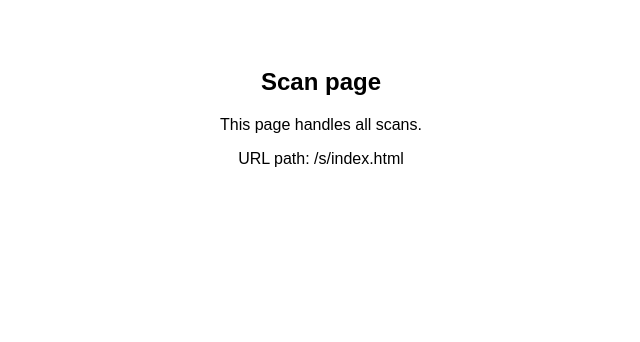
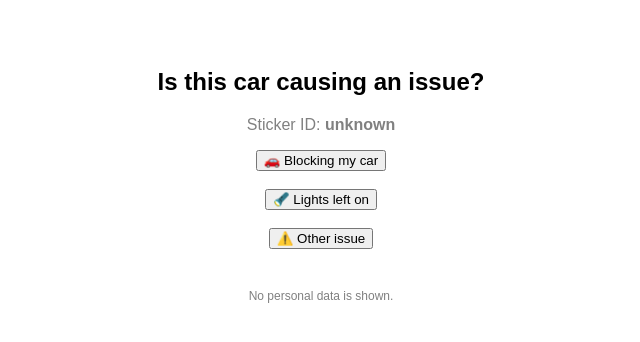
Before and after one commit to prahaislife-png/scan-car, a plain HTML site: page s/index.html in a window 1280 px wide. Shown: the whole page, without its empty margins (319-959 px from the left). Drawn offline with Linux system fonts and the light colour scheme.

Commit message:
read sticker id from query

```diff
--- a/s/index.html
+++ b/s/index.html
@@ -1,13 +1,31 @@
 <!DOCTYPE html>
 <html>
+  <head>
+    <meta name="viewport" content="width=device-width, initial-scale=1.0">
+    <title>Car Scan MVP</title>
+  </head>
   <body style="font-family: Arial; text-align:center; padding:40px;">
-    <h2>Scan page</h2>
-    <p>This page handles all scans.</p>
-    <p id="path"></p>
+    <h2>Is this car causing an issue?</h2>
+
+    <p style="color:gray;">
+      Sticker ID:
+      <strong id="sticker">unknown</strong>
+    </p>
+
+    <button>🚗 Blocking my car</button><br><br>
+    <button>🔦 Lights left on</button><br><br>
+    <button>⚠️ Other issue</button>
+
+    <p style="margin-top:40px; font-size:12px; color:gray;">
+      No personal data is shown.
+    </p>
 
     <script>
-      document.getElementById("path").innerText =
-        "URL path: " + window.location.pathname;
+      const params = new URLSearchParams(window.location.search);
+      const id = params.get("id");
+      if (id) {
+        document.getElementById("sticker").innerText = id;
+      }
     </script>
   </body>
 </html>
```
